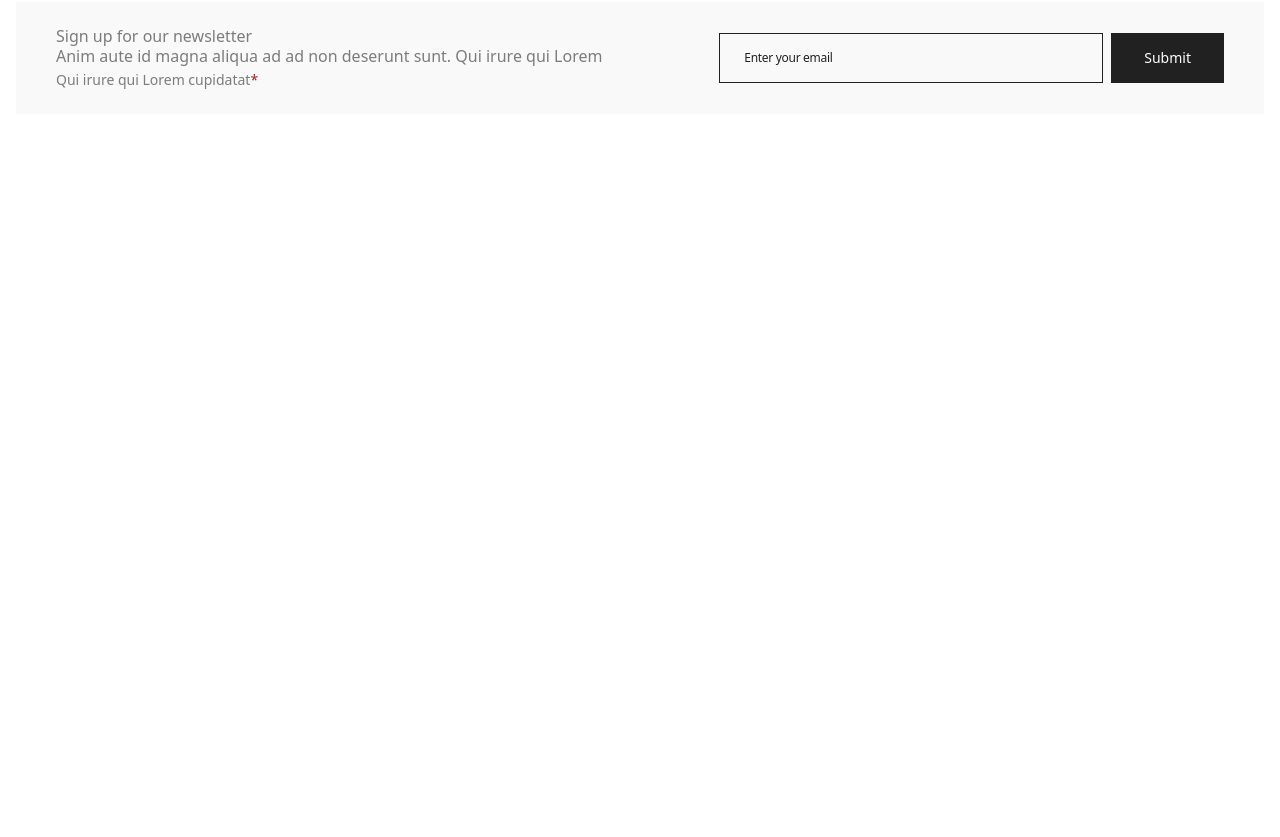
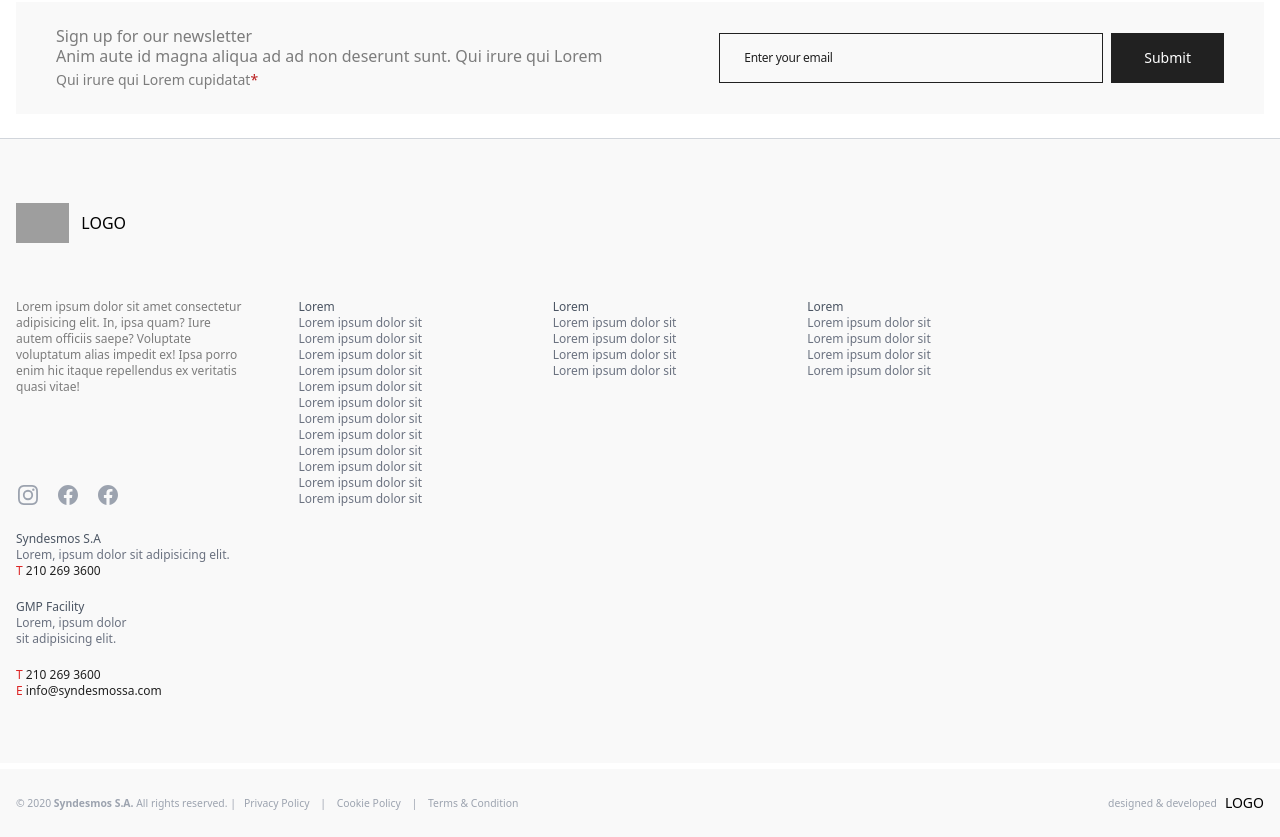
Before and after one commit to tayyab12oct/syndesmos, a Vue app: page / in a window 1280 px wide. Shown: the part 1100-1937 px from the top of the page. Before the commit the page ends 1238 px from the top, so only its background shows below. Built offline with nearby package versions, Linux system fonts and the light colour scheme; grey boxes are pictures that could not be loaded.

Commit message:
fix: footer

```diff
--- a/src/components/Footer/index.vue
+++ b/src/components/Footer/index.vue
@@ -1,138 +1,144 @@
 <template>
-  <footer class="bg-gray-100" aria-labelledby="footer-heading">
-    <h2 id="footer-heading" class="sr-only">Footer</h2>
-    <div class="px-4 max-w-8xl mx-auto py-12 lg:py-16">
+  <footer
+    class="bg-gray-100 border-t border-gray-300"
+    aria-labelledby="footer-heading"
+  >
+    <div class="px-4 max-w-7xl mx-auto py-12 lg:py-16">
+      <div class="flex items-center space-x-3">
         <img
           class="h-10"
           src="https://tailwindui.com/img/logos/workflow-mark-gray-300.svg"
           alt="Company name"
         />
-      <div class="grid grid-cols-5 gap-20 pt-16">
-        <div class="space-y-8">
-          <p class="text-gray-700 text-sm font-light">
+        <span>LOGO</span>
+      </div>
+      <div class="grid md:grid-cols-5 grid-cols-2 gap-6 lg:pt-14 pt-5">
+        <div
+          class="lg:space-y-8 space-y-4 flex flex-col justify-between col-span-2 lg:col-span-1"
+        >
+          <p class="text-gray-700 text-xs font-light">
             Lorem ipsum dolor sit amet consectetur adipisicing elit. In, ipsa
             quam? Iure autem officiis saepe? Voluptate voluptatum alias impedit
             ex! Ipsa porro enim hic itaque repellendus ex veritatis quasi vitae!
           </p>
           <div class="flex space-x-4">
             <a
-              v-for="item in navigation.social"
+              v-for="item in social"
               :key="item.name"
               :href="item.href"
               class="text-gray-400 hover:text-gray-500"
             >
-              <span class="sr-only">{{ item.name }}</span>
               <component :is="item.icon" class="h-6 w-6" aria-hidden="true" />
             </a>
           </div>
         </div>
-        <div>
-          <h3
-            class="text-sm font-semibold text-gray-400 tracking-wider uppercase"
-          >
-            Solutions
+        <div class="lg:pl-7" v-for="v in navigation" :key="v">
+          <h3 class="text-xs text-gray-600 font-medium">
+            {{ v.title }}
           </h3>
-          <ul role="list" class="mt-4 space-y-4">
-            <li v-for="item in navigation.solutions" :key="item.name">
+          <ul role="list" class="">
+            <li v-for="item in v.children" :key="item.name" class="leading-3">
               <a
                 :href="item.href"
-                class="text-base text-gray-500 hover:text-gray-900"
+                class="text-xs text-gray-500 font-light hover:text-gray-900"
               >
                 {{ item.name }}
               </a>
             </li>
           </ul>
         </div>
-        <div class="mt-12 md:mt-0">
-          <h3
-            class="text-sm font-semibold text-gray-400 tracking-wider uppercase"
-          >
-            Support
-          </h3>
-          <ul role="list" class="mt-4 space-y-4">
-            <li v-for="item in navigation.support" :key="item.name">
-              <a
-                :href="item.href"
-                class="text-base text-gray-500 hover:text-gray-900"
-              >
-                {{ item.name }}
-              </a>
-            </li>
-          </ul>
+        <div class="space-y-5 md:col-span-2 lg:col-span-2">
+          <div>
+            <h3 class="text-xs text-gray-600 font-medium">Syndesmos S.A</h3>
+            <p class="text-xs text-gray-500 font-light">
+              Lorem, ipsum dolor sit adipisicing elit.
+            </p>
+            <p class="text-xs text-gray-200 font-normal">
+              <span class="text-red-600 font-medium">T</span> 210 269 3600
+            </p>
           </div>
           <div>
-          <h3
-            class="text-sm font-semibold text-gray-400 tracking-wider uppercase"
-          >
-            Company
-          </h3>
-          <ul role="list" class="mt-4 space-y-4">
-            <li v-for="item in navigation.company" :key="item.name">
-              <a
-                :href="item.href"
-                class="text-base text-gray-500 hover:text-gray-900"
-              >
-                {{ item.name }}
-              </a>
-            </li>
-          </ul>
+            <h3 class="text-xs text-gray-600 font-medium">GMP Facility</h3>
+            <p class="text-xs text-gray-500 font-light">
+              Lorem, ipsum dolor <br />sit adipisicing elit.
+            </p>
           </div>
-        <div class="mt-12 md:mt-0">
-          <h3
-            class="text-sm font-semibold text-gray-400 tracking-wider uppercase"
-          >
-            Legal
-          </h3>
-          <ul role="list" class="mt-4 space-y-4">
-            <li v-for="item in navigation.legal" :key="item.name">
-              <a
-                :href="item.href"
-                class="text-base text-gray-500 hover:text-gray-900"
-              >
-                {{ item.name }}
-              </a>
-            </li>
-          </ul>
+          <div>
+            <p class="text-xs text-gray-200 font-normal">
+              <span class="text-red-600 font-medium">T</span> 210 269 3600
+            </p>
+            <p class="text-xs text-gray-200 font-normal whitespace-nowrap">
+              <span class="text-red-600 font-medium">E</span>
+              info@syndesmossa.com
+            </p>
           </div>
         </div>
-      <div class="mt-12 border-t border-gray-200 pt-8">
-        <p class="text-base text-gray-400 xl:text-center">
-          &copy; 2020 Workflow, Inc. All rights reserved.
+      </div>
+    </div>
+    <div class="border-t-6 border-white md:py-6 py-4 px-4">
+      <div
+        class="max-w-7xl mx-auto flex md:flex-row flex-col items-center md:justify-between"
+      >
+        <p class="text-2xs text-gray-400 font-light text-center md:text-left">
+          &copy; 2020 <strong class="font-bold">Syndesmos S.A.</strong> All
+          rights reserved. <br class="md:hidden" />
+          <span
+            ><span class="hidden md:inline">|</span>
+            <a class="md:px-2 px-1" href="">Privacy Policy</a> |
+            <a class="md:px-2 px-1" href="">Cookie Policy</a> |
+            <a class="md:px-2 px-1" href="">Terms & Condition</a>
+          </span>
         </p>
+        <div class="flex items-center space-x-2">
+          <p class="text-2xs text-gray-400 font-light">designed & developed</p>
+          <p class="text-sm text-black">LOGO</p>
+        </div>
       </div>
     </div>
   </footer>
 </template>
 
 <script setup>
-import { defineComponent, h } from "vue";
+import { defineComponent, reactive, h } from "vue";
 
-const navigation = {
-  solutions: [
-    { name: "Marketing", href: "#" },
-    { name: "Analytics", href: "#" },
-    { name: "Commerce", href: "#" },
-    { name: "Insights", href: "#" },
+const navigation = reactive([
+  {
+    title: "Lorem",
+    children: [
+      { name: "Lorem ipsum dolor sit", href: "#" },
+      { name: "Lorem ipsum dolor sit", href: "#" },
+      { name: "Lorem ipsum dolor sit", href: "#" },
+      { name: "Lorem ipsum dolor sit", href: "#" },
+      { name: "Lorem ipsum dolor sit", href: "#" },
+      { name: "Lorem ipsum dolor sit", href: "#" },
+      { name: "Lorem ipsum dolor sit", href: "#" },
+      { name: "Lorem ipsum dolor sit", href: "#" },
+      { name: "Lorem ipsum dolor sit", href: "#" },
+      { name: "Lorem ipsum dolor sit", href: "#" },
+      { name: "Lorem ipsum dolor sit", href: "#" },
+      { name: "Lorem ipsum dolor sit", href: "#" },
     ],
-  support: [
-    { name: "Pricing", href: "#" },
-    { name: "Documentation", href: "#" },
-    { name: "Guides", href: "#" },
-    { name: "API Status", href: "#" },
+  },
+  {
+    title: "Lorem",
+    children: [
+      { name: "Lorem ipsum dolor sit", href: "#" },
+      { name: "Lorem ipsum dolor sit", href: "#" },
+      { name: "Lorem ipsum dolor sit", href: "#" },
+      { name: "Lorem ipsum dolor sit", href: "#" },
     ],
-  company: [
-    { name: "About", href: "#" },
-    { name: "Blog", href: "#" },
-    { name: "Jobs", href: "#" },
-    { name: "Press", href: "#" },
-    { name: "Partners", href: "#" },
+  },
+  {
+    title: "Lorem",
+    children: [
+      { name: "Lorem ipsum dolor sit", href: "#" },
+      { name: "Lorem ipsum dolor sit", href: "#" },
+      { name: "Lorem ipsum dolor sit", href: "#" },
+      { name: "Lorem ipsum dolor sit", href: "#" },
     ],
-  legal: [
-    { name: "Claim", href: "#" },
-    { name: "Privacy", href: "#" },
-    { name: "Terms", href: "#" },
-  ],
-  social: [
+  },
+]);
+const social = reactive([
   {
     name: "Instagram",
     href: "#",
@@ -175,6 +181,5 @@ const navigation = {
         ]),
     }),
   },
-  ],
-};
+]);
 </script>
--- a/src/components/Newsletter/index.vue
+++ b/src/components/Newsletter/index.vue
@@ -21,7 +21,7 @@
           type="email"
           autocomplete="email"
           required=""
-          class="w-full lg:px-6 px-4 lg:py-3 py-2.5 border border-gray-200 placeholder-gray-200 font-light max-w-sm text-xs tracking-tight bg-transparent focus:outline-none"
+          class="w-full lg:px-6 px-4 lg:py-3 py-2.5 border border-gray-200 placeholder-gray-200 font-light max-w-sm text-xs tracking-tight bg-transparent focus:outline-none rounded-none"
           placeholder="Enter your email"
         />
         <div class="">
--- a/src/pages/home/index.vue
+++ b/src/pages/home/index.vue
@@ -7,7 +7,7 @@
       <Feed />
       <Newsletter />
     </div>
-    <!-- <Footer /> -->
+    <Footer />
   </div>
 </template>
 <script setup>
--- a/tailwind.config.cjs
+++ b/tailwind.config.cjs
@@ -209,6 +209,7 @@ module.exports = {
       0: "0px",
       2: "2px",
       4: "4px",
+      6: "6px",
       8: "8px",
     },
     boxShadow: {
```
Lines whose indentation alone changed are shown as unchanged.
